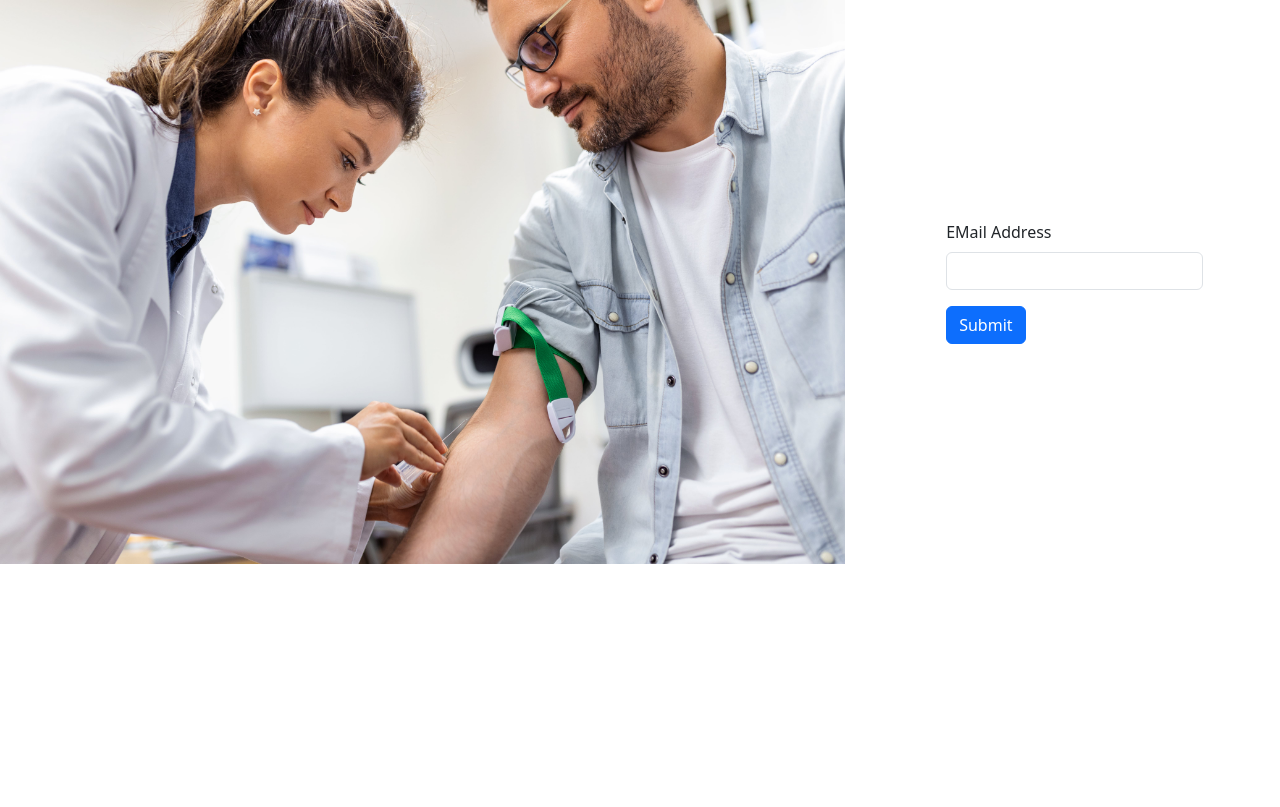
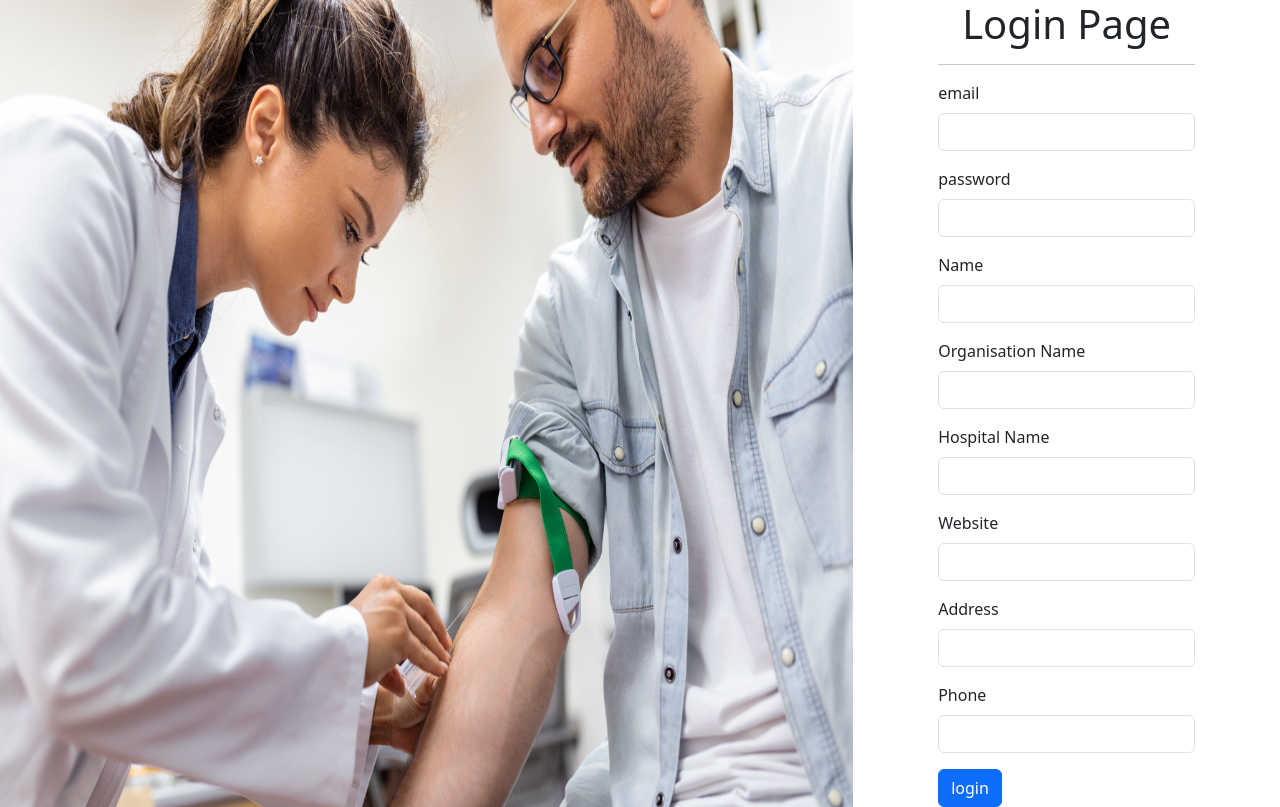
Before and after one commit to somyagupta05/CrimsonCare, a React (Create React App) app in the folder client/: page /login in a window 1280 px wide. Built offline with nearby package versions, Linux system fonts and the light colour scheme.

Commit message:
creating login and register with all fields

```diff
--- a/client/src/components/Shared/Form/Form.js
+++ b/client/src/components/Shared/Form/Form.js
@@ -1,12 +1,48 @@
-import React from 'react'
+import React from "react";
+import InputType from "./InputType";
+import  {useState} from "react";
 
-const Form = () => {
+const Form = ({submitBtn,formTitle}) => {
+  const [email,setEmail]=useState("");
+  const [password,setPassword]=useState("");
+  const [role,setRole]=useState("donar");
+  const [name,setName]=useState("");
+  const [organisationName,setOrganisationName]=useState("");
+  const [hospitalName,setHospitalName]=useState("");
+  const [website,setWebsite]=useState("");
+  const [address,setAddress]=useState("");
+  const [phone,setPhone]=useState("");
+
   return (
-    <div>
+    <>
+      <form>
+        <h1 className='text-center'>{formTitle}</h1>
+        <hr/>
+        <InputType labelText={'email'} labelFor={'forEmail'} inputType={'email'} name={'email'} value={email} onChange={(e)=>setEmail(e.target.value)}/>
 
-      <h1>Form</h1>
-    </div>
-  )
-}
+        <InputType labelText={'password'} labelFor={'forPassword'} inputType={'password'} name={'password'} value={password} onChange={(e)=>setPassword(e.target.value)}/>
 
-export default Form
+        <InputType labelText={'Name'} labelFor={'forName'} inputType={'text'} name={'Name'} value={name} onChange={(e)=>setName(e.target.value)}/>
+
+        <InputType labelText={'Organisation Name'} labelFor={'forOrganisationName'} inputType={'text'} name={'organisationName'} value={organisationName} onChange={(e)=>setOrganisationName(e.target.value)}/>
+
+        <InputType labelText={'Hospital Name'} labelFor={'forHospitalName'} inputType={'text'} name={'hospitalName'} value={hospitalName} onChange={(e)=>setHospitalName(e.target.value)}/>
+
+        <InputType labelText={'Website'} labelFor={'forWebsite'} inputType={'text'} name={'website'} value={website} onChange={(e)=>setWebsite(e.target.value)}/>
+
+        <InputType labelText={'Address'} labelFor={'forAddress'} inputType={'text'} name={'address'} value={address} onChange={(e)=>setAddress(e.target.value)}/>
+
+        <InputType labelText={'Phone'} labelFor={'forPhone'} inputType={'text'} name={'phone'} value={phone} onChange={(e)=>setPhone(e.target.value)}/>
+
+
+        <div className="d-flex">
+          <button className="btn btn-primary" type="submit">
+            {submitBtn}
+          </button>
+        </div>
+      </form>
+    </>
+  );
+};
+
+export default Form;
--- a/client/src/pages/auth/Login.js
+++ b/client/src/pages/auth/Login.js
@@ -1,23 +1,17 @@
 import React from "react";
-import InputType from "../../components/Shared/Form/InputType";
+import Form from "../../components/Shared/Form/Form";
+// import InputType from "../../components/Shared/Form/InputType";
 // import { name } from './../../../node_modules/jiti/dist/babel';
 
 const Login = () => {
   return (
     <>
-      <div className="row">
+      <div className="row g-0">
         <div className="col-md-8 form-banner">
           <img src="./assests/images/banner1.jpg" />
         </div>
         <div className="col-md-4 form-container">
-          <form>
-          <InputType labelText={'EMail Address'} labelFor={'forEMail'} inputType={'email'} name={"email"}/>
-
-
-            <button type="submit" className="btn btn-primary">
-              Submit
-            </button>
-          </form>
+          <Form formTitle={'Login Page'} submitBtn={'login'}/>
         </div>
       </div>
     </>
--- a/client/src/pages/auth/Register.js
+++ b/client/src/pages/auth/Register.js
@@ -1,8 +1,17 @@
 import React from 'react'
-
+import Form from '../../components/Shared/Form/Form'
 const Register = () => {
   return (
-    <div><h1>Register</h1></div>
+   <>
+   <div className="row g-0">
+    <div className="col-md-8 form-banner">
+      <img src="./assests/images/banner2.jpg" alt="registerImage"/>
+      </div>
+      <div className="col-md-4 form-container">
+        <Form formTitle={'Register'} submitBtn={'Register'}/>
+      </div>
+   </div>
+   </>
   )
 }
 
```
